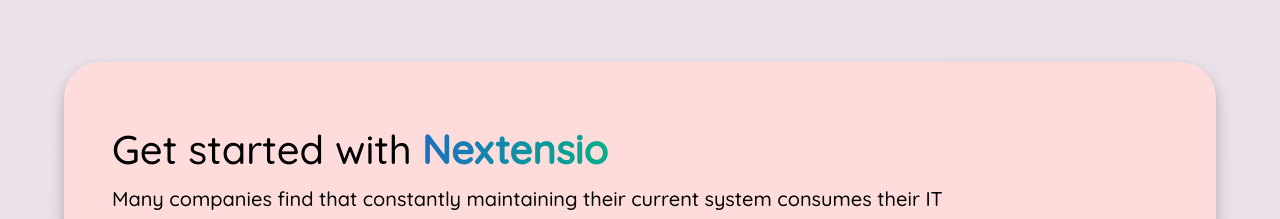
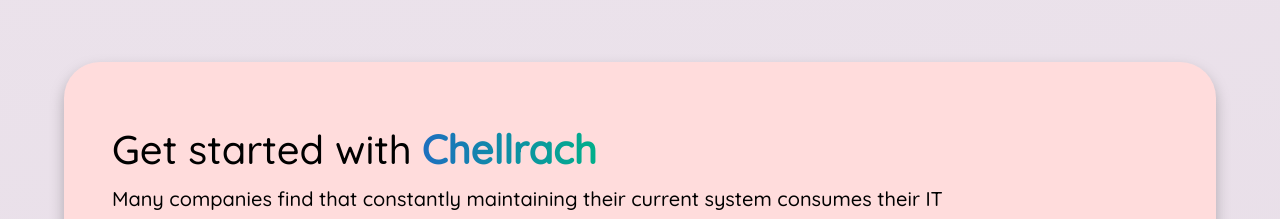
Before and after one commit to gitafolabi/website, a React (Create React App) app: page / in a window 1280 px wide. Shown: the part 4960-5179 px from the top of the page. Built offline with nearby package versions, Linux system fonts and the light colour scheme.

Commit message:
update headers

```diff
--- a/src/components/cta/CTA.jsx
+++ b/src/components/cta/CTA.jsx
@@ -15,7 +15,7 @@ const CTA = () => {
           {/*Title + Gradient Logo*/}
           <div className="nextensio__cta-content-title">
             <h2>{t('cta-title')}</h2>
-            <h2 className="gradient__text">Nextensio</h2>
+            <h2 className="gradient__text">Chellrach</h2>
           </div>
           <p>{t('cta-text')}</p>
         </div>
```
